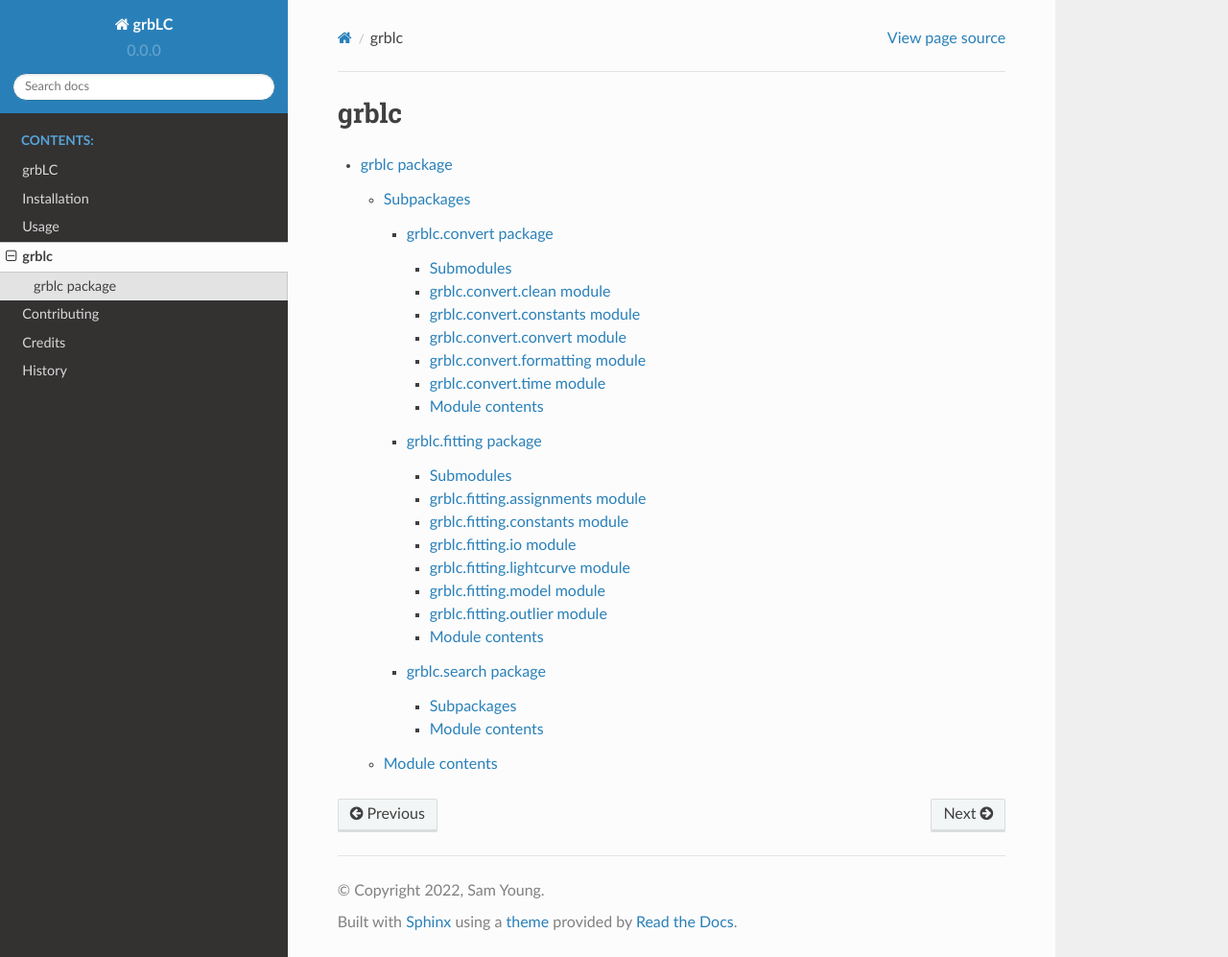
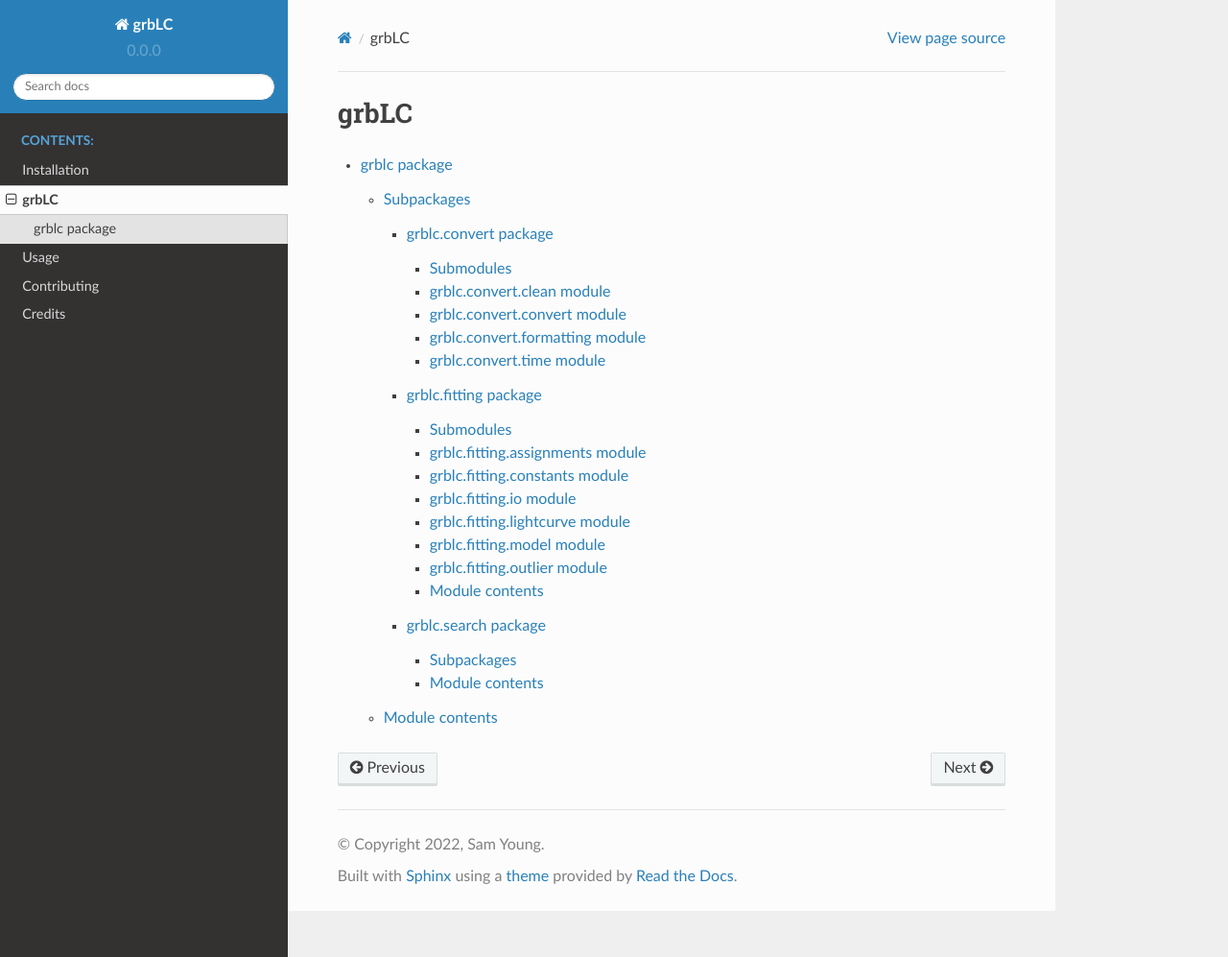
Before and after one commit to SLAC-Gamma-Rays/grbLC, a Sphinx documentation site: the page built from docs/modules.rst, in a window 1280 px wide and 997 px high. Shown: the whole window at 96% size. Built offline with Sphinx 7.4.7 and the Read the Docs theme 2.0.0, drawn with Linux system fonts in a browser that asks for light colours.

Commit message:
update docs

```diff
--- a/docs/conf.py
+++ b/docs/conf.py
@@ -39,7 +39,7 @@
     "sphinx.ext.mathjax",
     "sphinx_math_dollar",
     "jupyter_sphinx",
-    "sphinxcontrib.bibtex",
+    "sphinx_rtd_theme"
     # "myst_parser",
 ]
 
@@ -124,6 +124,16 @@
 #
 html_theme = "sphinx_rtd_theme"
 
+# html_sidebars = {
+#     "**": [
+#         "about.html",
+#         "navigation.html",
+#         "relations.html",
+#         "searchbox.html",
+#     ]
+# }
+
+
 # Theme options are theme-specific and customize the look and feel of a
 # theme further.  For a list of options available for each theme, see the
 # documentation.
--- a/docs/grblc.convert.rst
+++ b/docs/grblc.convert.rst
@@ -8,14 +8,6 @@
 --------------------------
 
 .. automodule:: grblc.convert.clean
-   :members:
-   :undoc-members:
-   :show-inheritance:
-
-grblc.convert.constants module
-------------------------------
-
-.. automodule:: grblc.convert.constants
    :members:
    :undoc-members:
    :show-inheritance:
@@ -43,11 +35,3 @@
    :members:
    :undoc-members:
    :show-inheritance:
-
-Module contents
----------------
-
-.. automodule:: grblc.convert
-   :members:
-   :undoc-members:
-   :show-inheritance:
--- a/docs/modules.rst
+++ b/docs/modules.rst
@@ -1,4 +1,4 @@
-grblc
+grbLC
 =====
 
 .. toctree::
--- a/docs/requirements.txt
+++ b/docs/requirements.txt
@@ -1,5 +1,4 @@
-myst-parser==0.15.1
-furo==2021.6.24b37
+furo
 requests
 matplotlib
 numpy
```
Also changed, not shown: docs/index.rst (+4 -10 lines), 1 other file.
